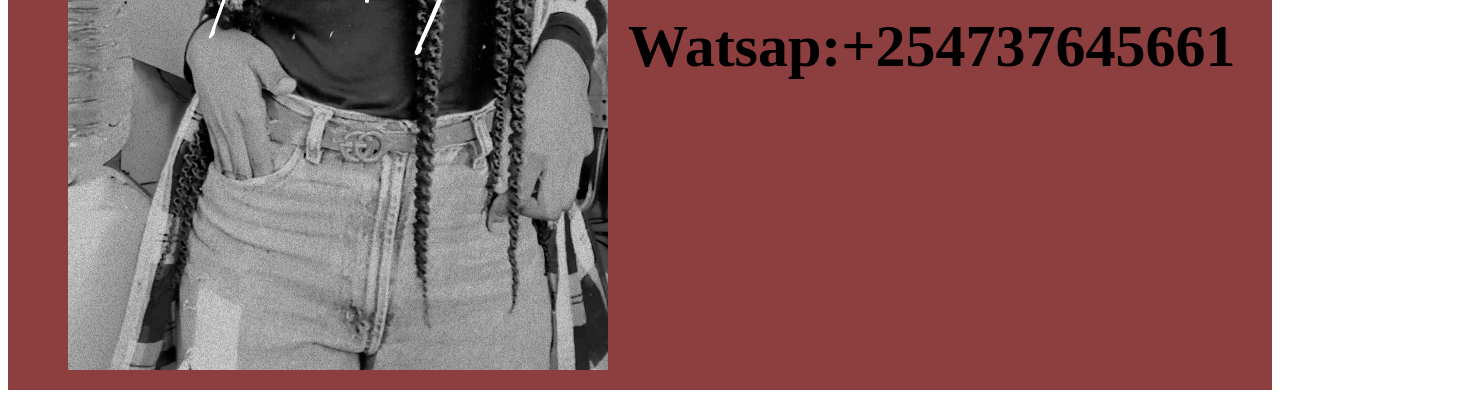
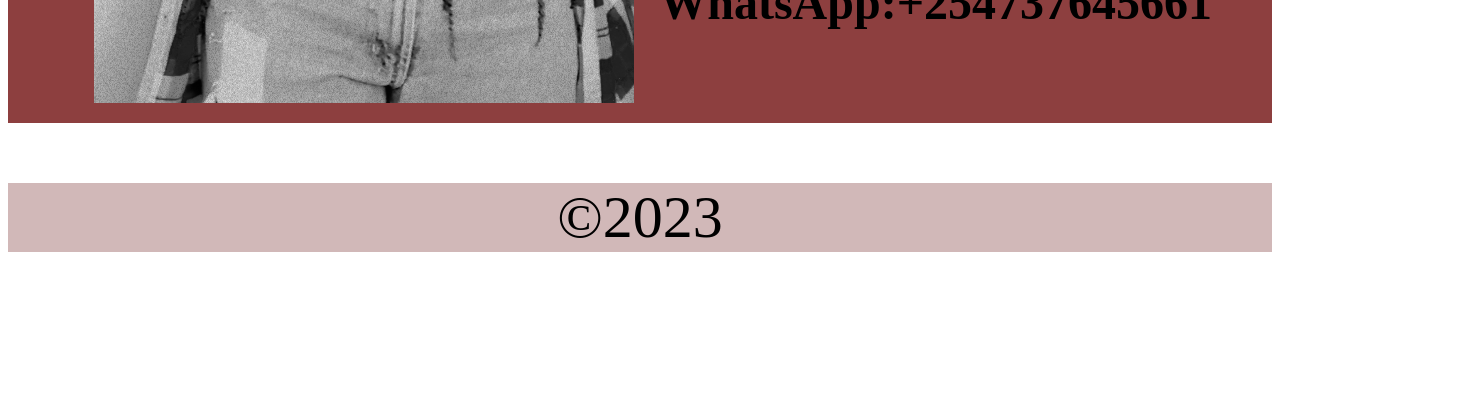
Before and after one commit to Glow527436/Portfolio, a plain HTML site: page index.html in a window 1280 px wide. Shown: the part 4409-4807 px from the top of the page, 1469 px wide, since content can reach past the window. After the commit the page ends 4721 px from the top, so only its background shows below. Drawn offline with Linux system fonts and the light colour scheme.

Commit message:
'updates'

```diff
--- a/index.html
+++ b/index.html
@@ -54,7 +54,7 @@
 </div>
 
 <div style="flex: 30%; padding: 40px;">
-  <img src="images\gloriah.jpeg" alt="Example Image" width="120%" height="90%" style="border-radius: 25%; padding-top: 30px;">
+  <img src="images\gloriah.jpeg" alt="Example Image" width="90%" height="60%" style="border-radius: 25%; padding-top: 30px;">
 
 </div>
 
@@ -86,11 +86,13 @@
 
 
 
-    <p style="text-align: center; font-weight: bold;">&copy2023 - ninahgloria8@gmail.com <br> Tel No: +254737645661 <br> <img src="images/ig.jpg" width="50px" height="50px"> Instagram:@ g_l_o_r_i_a_h <br>  <img src="images/twitter.png" width="50px" height="50px">  Twitter:@ G.l.o.w101  <br> <img src="images/tiktok.png" width="50px" height="50px" >  Tiktok:@g.l.o.w <br> <img src="images/watsap.jpg" width="50px" height="50px" > Watsap:+254737645661</p>
+    <p style="text-align: center; font-weight: bold; font-size: 48px;">Email - ninahgloria8@gmail.com <br><br> Tel No: +254737645661 <br><br><br> <img src="images/ig.jpg" width="50px" height="50px"> Instagram:@ g_l_o_r_i_a_h <br><br>  <img src="images/twitter.png" width="50px" height="50px">  Twitter:@ G.l.o.w101  <br><br> <img src="images/tiktok.png" width="50px" height="50px" >  Tiktok:@g.l.o.w <br><br> <img src="images/watsap.jpg" width="50px" height="50px" > WhatsApp:+254737645661</p>
+</div>
 
 
-
-
+<div style="background-color: #d1b8b8;">
+ <p>&copy2023
+</div>
 
 
 
```
